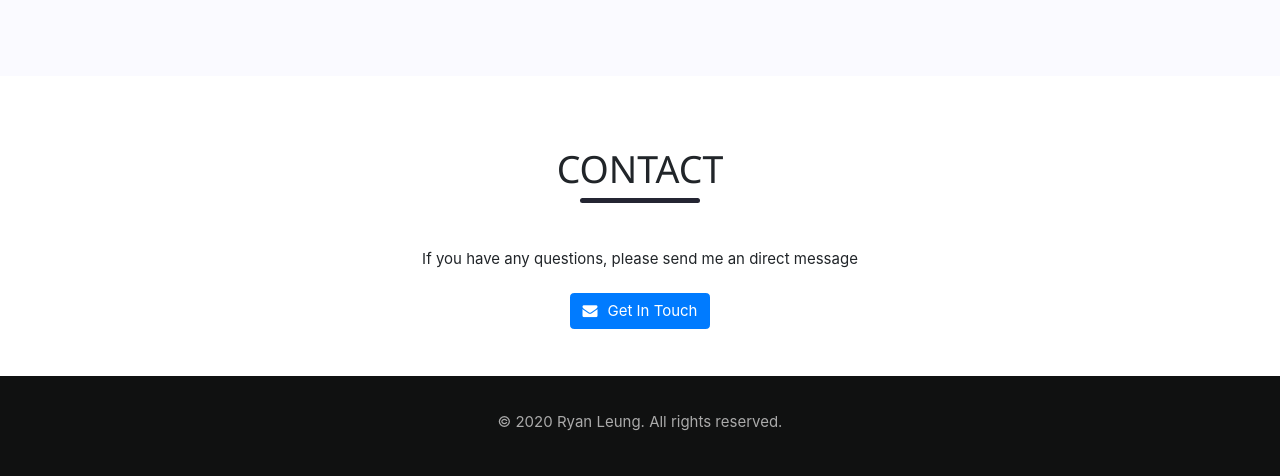
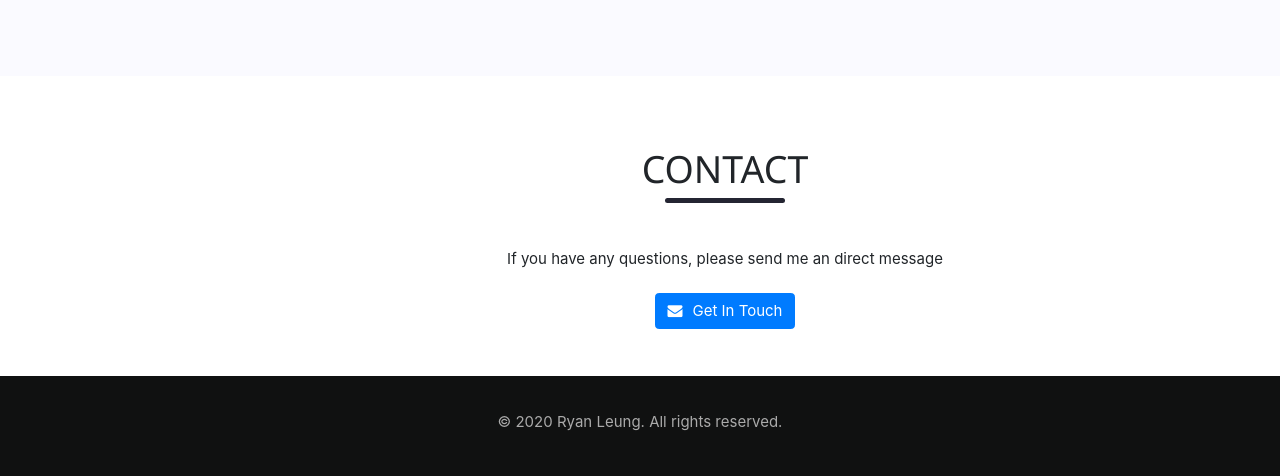
Before and after one commit to Ryan7777777/ryan, a plain HTML site: page index.html in a window 1280 px wide. Shown: the part 2267-2743 px from the top of the page. Drawn offline with nearby package versions, Linux system fonts and the light colour scheme.

Commit message:
update style

```diff
--- a/style.css
+++ b/style.css
@@ -4,6 +4,7 @@ html, body{
 }
 body{
     background-color:white;
+    overflow-x: scroll;
 }
 h2{
     font-size: 2.4em;
@@ -63,12 +64,13 @@ div{
     font-size: 1.3em;
 }
 section{
-    overflow-x: hidden;
+    margin: auto;
     padding-top: 0px;
+    width: 1450px;
     overflow-y: hidden;
 }
 section .content{
-    max-width: 1410px;
+    width: 1410px;
     margin: auto;
 }
 .leftContent{
@@ -209,6 +211,9 @@ footer div p{
 }
 @media only screen and (max-width: 1024px){
     /*skill logos for ipad pro protrait and ipad landscape*/
+    body{
+        overflow-x: hidden;
+    }
     .css{
         margin-left: 10px;
     }
```
